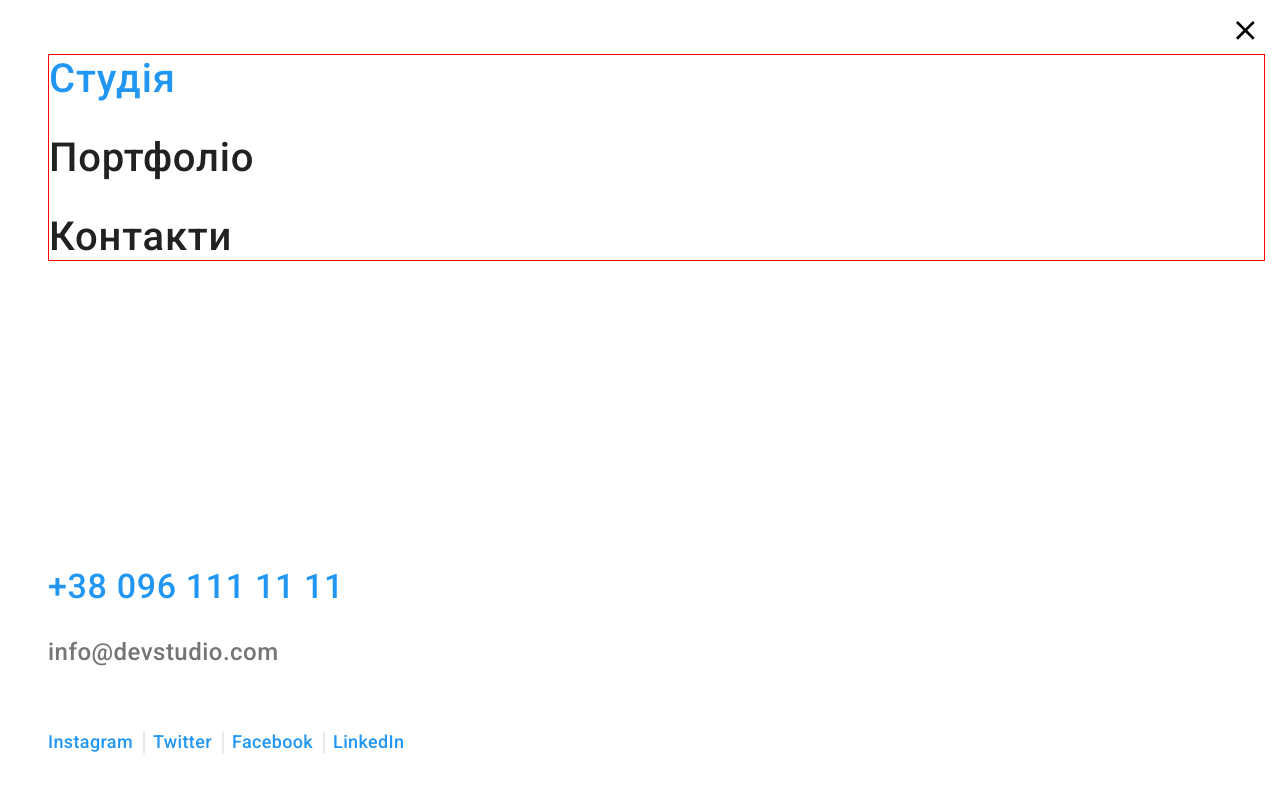
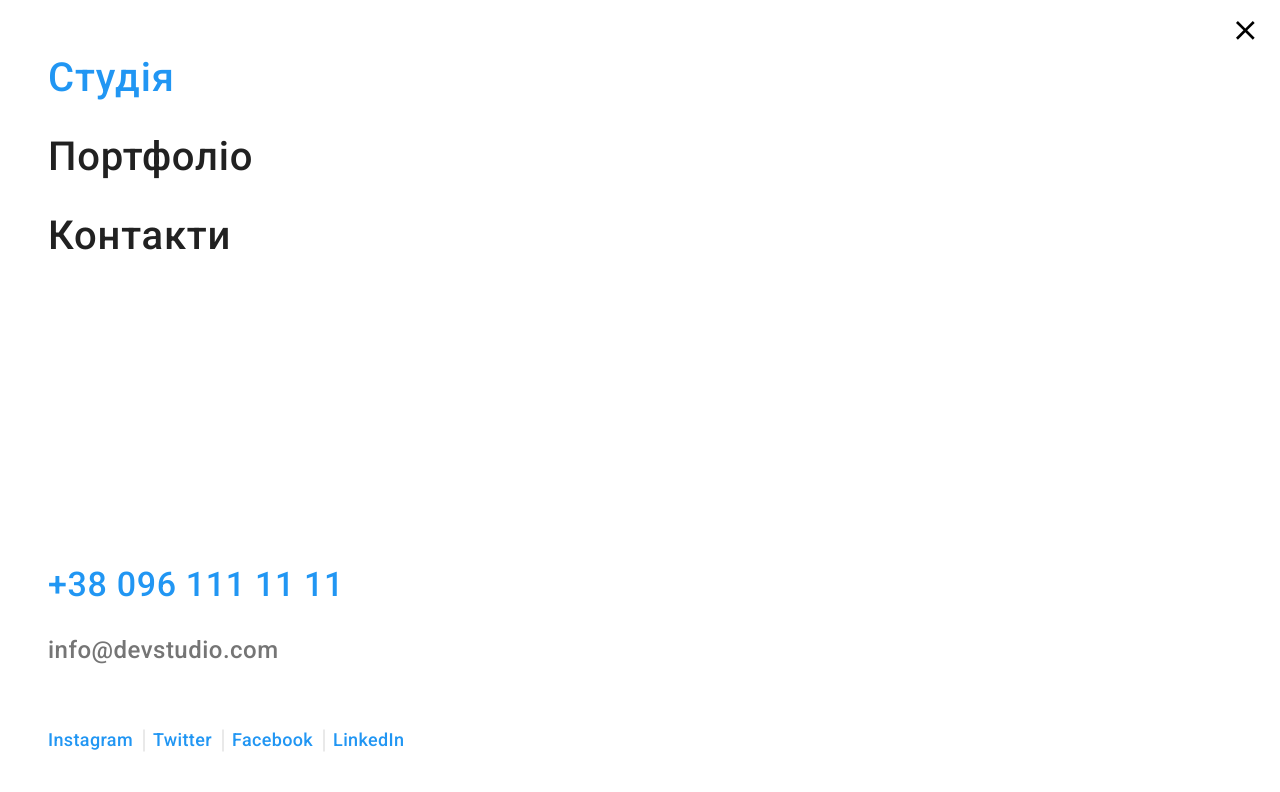
Before and after one commit to AlenaBrusnikina/goit-markup-hw-08, a plain HTML site: page index.html in a window 1280 px wide. Drawn offline with nearby package versions, Linux system fonts and the light colour scheme.

Commit message:
Adds files

```diff
--- a/index.html
+++ b/index.html
@@ -22,21 +22,20 @@
   </head>
   <body class="body">
     <!-- header -->
-    <header class="page-header">
+    <header class="header">
       <div class="container header__container">
-        <div class="header">
         <a class="header__logo link" href="./index.html"
           ><span class="header__desc">Web</span>Studio</a
         >
-          <button class="header__btn" type="button">
-            <svg class="header__btn-img" width="40" height="40">
+        <button class="header__button" type="button" data-menu-btn
+        aria-expanded="false"
+        aria-controls="menu-mobile" >
+          <svg  width="40" height="40">
             <use href="./images/symbol-defs.svg#icon-mobile-menu"></use>
           </svg>
         </button>
-        </div>
-       <div class="menu-navigation">
-         <div class="nav-wrapper">
-            <button class="menu-navigation__btn" type="button">
+       <div class="mobile-menu is-hidden" data-menu>
+          <button class="mobile-menu__close" type="button" data-menu-close>
             <svg  width="40" height="40">
               <use href="./images/symbol-defs.svg#icon-mobile-close"></use>
             </svg>
@@ -54,8 +53,6 @@
               </li>
             </ul>
           </nav>
-           </div>
-            <div class="login-wrapper">
           <ul class="login list">
             <li class="login-nav">
               <a class="login-nav__link link" href="mailto:info@devstudio.com">
@@ -85,9 +82,12 @@
               <a class="social-nav__link link" href="" target="_blank" rel="noopener noreferrer">LinkedIn</a></li>
           </ul>
        </div>
+        <div>
         </div>
       </div>
     </header>
+
+
       <!-- hero -->
       <section class="hero">
         <div class="container hero__container">
@@ -427,7 +427,7 @@
         </div>
       </section>
       <!-- modal -->
-      <!-- <div class="backdrop is-hidden" data-modal>
+      <div class="backdrop is-hidden" data-modal>
         <div class="modal">
           <button class="modal-btn" type="button" data-modal-close>
             <svg class="modal-icon" width="11" height="11">
@@ -484,7 +484,7 @@
           </div>
         </div>
       </div>
-    </main> -->
+    <!-- </main> --> -->
     <!-- footer -->
     <!-- <footer class="page-footer">
       <div class="container page-footer__container">
@@ -588,5 +588,6 @@
       </div>
     </footer>  -->
     <script src="./js/modal.js"></script>
+    <script src="./js/mobile-menu.js"></script>
   </body>
 </html>
--- a/sass/components/_container.scss
+++ b/sass/components/_container.scss
@@ -4,14 +4,14 @@
   padding-right: 15px;
   margin-right: auto;
   margin-left: auto;
-  // @media screen and (min-width:480px) {
-  //   max-width: 480px;
-  // }
-  // @media screen and (min-width:768px) {
-  //   max-width: 768px;
-  // }
-  // @media screen and (min-width:1200px) {
-  //   max-width: 1200px;
-  // }
 
+  @media screen and (min-width:480px) {
+    max-width: 480px;
+  }
+  @media screen and (min-width:768px) {
+    max-width: 768px;
+  }
+  @media screen and (min-width:1200px) {
+    max-width: 1200px;
+  }
  }
--- a/sass/layouts/_header.scss
+++ b/sass/layouts/_header.scss
@@ -1,13 +1,7 @@
-.page-header {
+
+.header {
   background-color: var(--color-white);
   border-bottom: 1px solid var(--border);
-}
-
-.header {
-  display: flex;
-  align-items: center;
-  justify-content: space-between;
-  padding: 10px 0;
 }
 
 .header__logo {
@@ -20,26 +14,23 @@
   color: var(--current-active);
 }
 
-.header__btn {
+.header__button {
   @extend %btn;
   display: inline-flex;
 }
 
-.menu-navigation {
+.mobile-menu {
   position: fixed;
   top: 0;
   left: 0;
-  width: 100%;
-  height: 100%;
-  display: flex;
-  flex-direction: column;
-  justify-content: space-between;
+  width: 100vw;
+  height: 100vh;
   background-color: var(--color-white);
   padding: 10px 15px 48px 48px;
-  overflow: scroll;
+  overflow: auto;
 }
 
-.menu-navigation__btn {
+.mobile-menu__close {
   @extend %btn;
   display: block;
   margin-left: auto;
@@ -66,6 +57,7 @@
 .login {
   display: flex;
   flex-direction: column-reverse;
+  margin-top: 64px;
   margin-bottom: 64px;
 }
 
@@ -112,7 +104,3 @@
   background-color: rgba(33, 33, 33, 0.2);
   transform: rotate(90deg);
 }
-
-.site-nav {
-  border: 1px solid red;
-}
```
Also changed, not shown: js/modal.js (+11 -11 lines), css/main.css, css/main.min.css, js/mobile-menu.js (added), 2 other files. Lines whose indentation alone changed are shown as unchanged.
